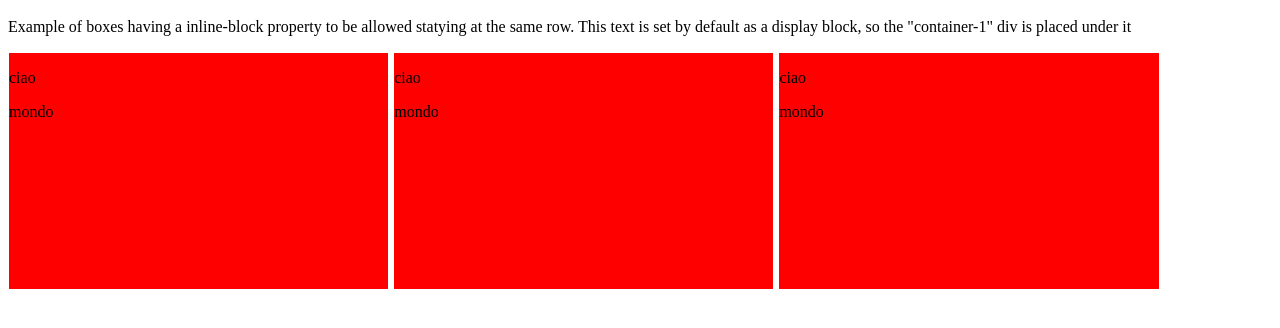
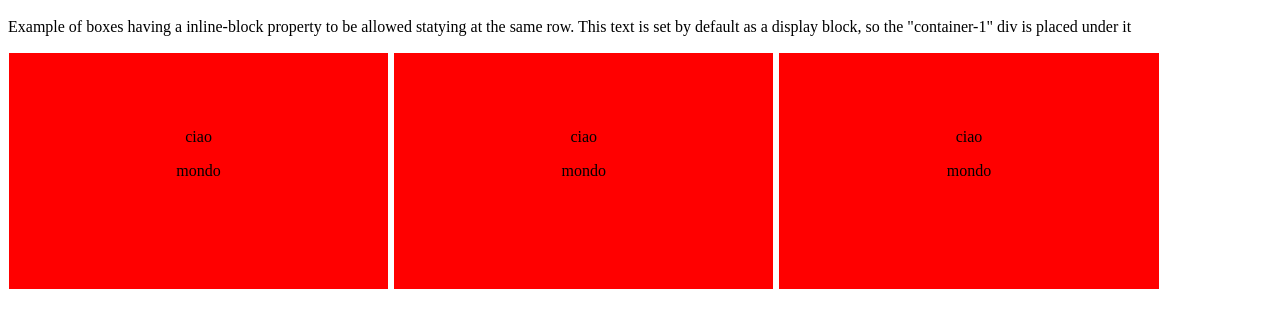
Before and after one commit to stefanoyoyo/Css-studying-displat-property, a plain HTML site: page index.html in a window 1280 px wide. Shown: the part 48-376 px from the top of the page. Drawn offline with Linux system fonts and the light colour scheme.

Commit message:
messo al centro il testo nei box, solutione da migliorare

```diff
--- a/styles.css
+++ b/styles.css
@@ -4,15 +4,19 @@ div#container-1 {
   display: block;
 }
 
+/* Each box is placed on the same line */
 div.box {
   position: relative;
   display: inline-block;
-  width: 30%;
+  min-width: 30%;
   height: 30%;
   background-color:red ;
   margin:1px;
+  text-align: center;
 }
 
-a {
+p.text {
   display: block;
+  position: relative;
+  top: 25%;
 }
```
Also changed, not shown: 1 other file.
